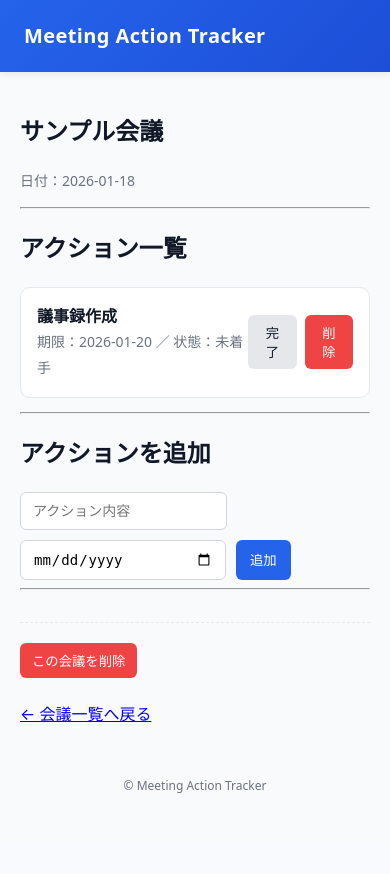
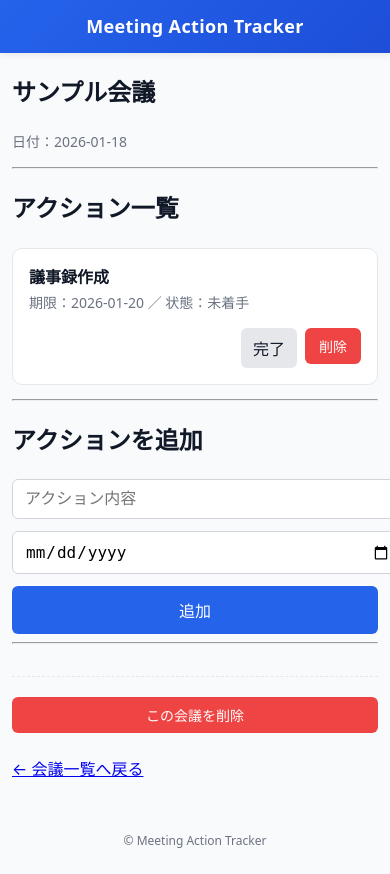
Before and after one commit to kn222-lab/meeting-action-tracker, a FastAPI app: page /ui/meetings/1 in a window 390 px wide; the page is wider, and only the part inside the window is pictured. Before the commit the page ends 793 px from the top of that part, so only its background shows below. Run offline with FastAPI, Linux system fonts and the light colour scheme.

Commit message:
Improve responsive UI and update README

```diff
--- a/app/static/style.css
+++ b/app/static/style.css
@@ -152,3 +152,158 @@ input:focus {
     font-size: 12px;
     margin: 48px 0 24px;
 }
+
+/* =========================
+   Responsive (Mobile)
+========================= */
+@media (max-width: 768px) {
+
+    .container {
+        margin: 16px auto;
+        padding: 0 12px;
+    }
+
+    .meeting-item {
+        flex-direction: column;
+        align-items: flex-start;
+        gap: 12px;
+    }
+
+    .action-buttons {
+        width: 100%;
+        justify-content: flex-end;
+    }
+
+    .form {
+        flex-direction: column;
+        gap: 12px;
+    }
+
+    input,
+    .btn-primary,
+    .btn-secondary,
+    .btn-delete {
+        width: 100%;
+        font-size: 16px;
+    }
+
+    .header {
+        padding: 12px;
+        text-align: center;
+    }
+
+    .logo {
+        font-size: 18px;
+    }
+}
+
+/* =========================
+   Mobile (〜600px)
+========================= */
+@media (max-width: 600px) {
+  .container {
+    margin: 16px auto;
+    padding: 0 12px;
+  }
+
+  .header {
+    padding: 12px;
+    text-align: center;
+  }
+
+  .logo {
+    font-size: 18px;
+  }
+
+  .meeting-item {
+    flex-direction: column;
+    align-items: flex-start;
+    gap: 8px;
+  }
+
+  .action-buttons {
+    width: 100%;
+    justify-content: flex-end;
+  }
+
+  .form {
+    flex-direction: column;
+    gap: 12px;
+  }
+
+  .form input,
+  .form button {
+    width: 100%;
+  }
+}
+
+/* ===== Mobile Responsive ===== */
+@media (max-width: 600px) {
+
+  .container {
+    margin: 16px auto;
+    padding: 0 12px;
+  }
+
+  .meeting-item {
+    flex-direction: column;
+    align-items: flex-start;
+    gap: 12px;
+  }
+
+  .action-buttons {
+    width: 100%;
+    justify-content: flex-end;
+  }
+
+  .btn-delete {
+    width: 100%;
+  }
+
+  .form {
+    flex-direction: column;
+    gap: 12px;
+  }
+
+  .btn-primary {
+    width: 100%;
+    padding: 12px;
+    font-size: 16px;
+  }
+
+  input {
+    width: 100%;
+    font-size: 16px;
+  }
+}
+
+@media (max-width: 600px) {
+  .meeting-item {
+    flex-direction: column;
+    align-items: flex-start;
+    gap: 12px;
+  }
+
+  .action-buttons {
+    width: 100%;
+    justify-content: flex-end;
+  }
+}
+
+@media (max-width: 600px) {
+  .btn-delete {
+    padding: 8px 14px;
+    font-size: 14px;
+  }
+}
+
+@media (max-width: 600px) {
+  input {
+    font-size: 16px; /* iOSのズーム防止 */
+  }
+
+  .btn-primary {
+    padding: 12px;
+    font-size: 16px;
+  }
+}
```
